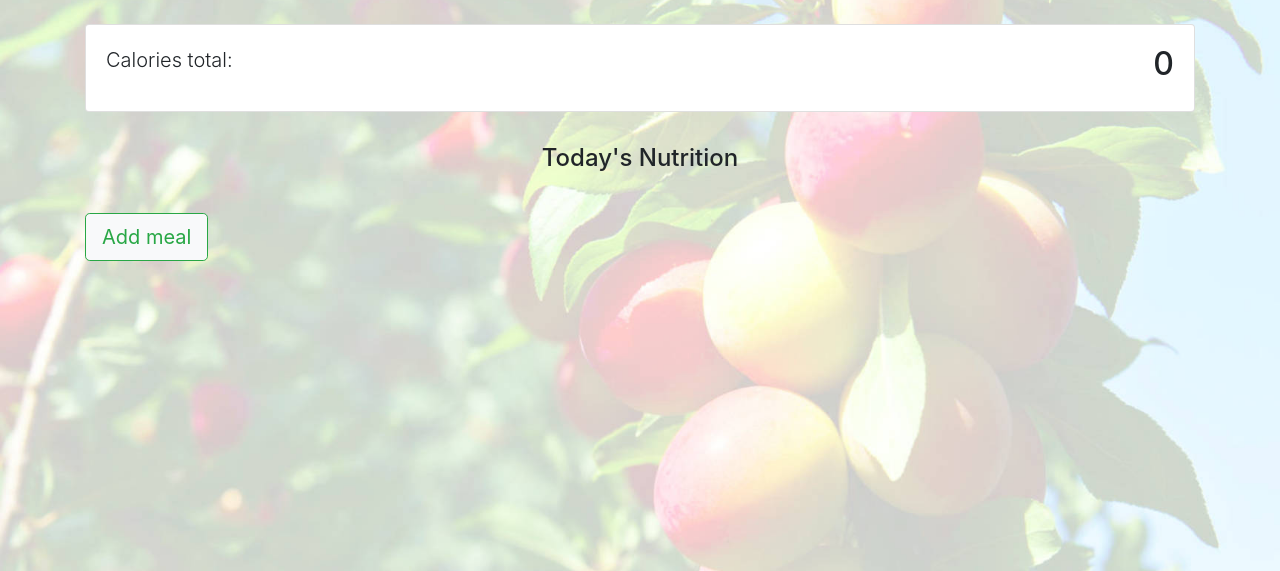
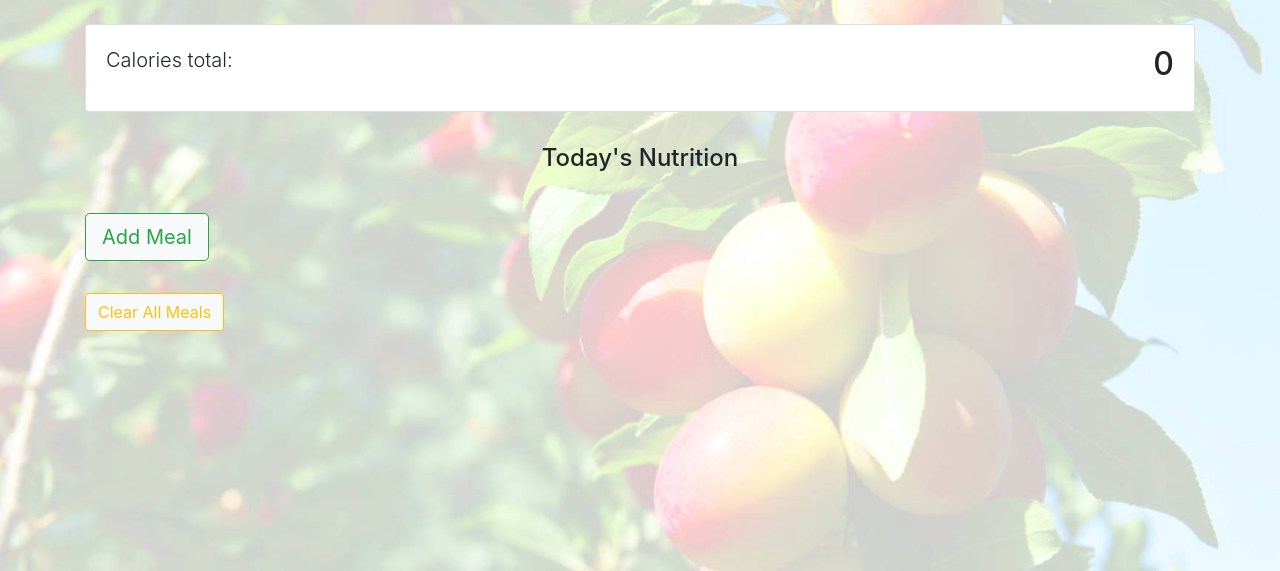
Before and after one commit to evmcodi/PracticalPythonData-CentricDevelopment-MilestoneProject3, a Flask app: page / in a window 1280 px wide. Shown: the part 56-627 px from the top of the page. Run offline with Flask 2, Linux system fonts and the light colour scheme; some libraries are stand-ins or nearby versions.

Commit message:
feat: Add a 'clear all meals' button to allow user to remove all meals from daily nutrition page.

```diff
--- a/static/css/style.css
+++ b/static/css/style.css
@@ -8,6 +8,10 @@ body {
 }
 
 #add-food-today {
+    margin-top: 2rem;
+}
+
+#clear-all-meals {
     margin-top: 2rem;
 }
 
--- a/static/js/dailynutrition.js
+++ b/static/js/dailynutrition.js
@@ -55,3 +55,35 @@ function retrieveMeals() {
 
 
 }
+
+
+function clearAllMeals() {
+
+        // Clear the total calorie variable
+        total_calories = 0;
+
+
+        // Delete the localStorage items
+        // get the current meal_counter value
+        var curr_meal_counter = localStorage.getItem("meal_counter");
+        var meal_counter_int = parseInt(curr_meal_counter);
+
+
+        for (let i = 1; i <= meal_counter_int; i++) {
+
+            // Create a string that can be used to address the corresponding localStorage key.
+            let meal_id = "meal" + i;
+            // Delete the meal from localStorage
+            localStorage.removeItem(meal_id);
+
+        }
+
+
+        // Remove the meal_counter from localStorage
+        localStorage.removeItem("meal_counter")
+
+
+        // Refresh the page with new null values
+        retrieveMeals();
+
+}
--- a/templates/foods.html
+++ b/templates/foods.html
@@ -153,9 +153,7 @@ active
 <div id="addedmeal_toast" class="toast" data-delay="5000" role="alert" aria-live="assertive" aria-atomic="true"
     style="position: absolute; bottom: 1rem; right: 1rem;">
     <div class="toast-header">
-        <!-- <img src="..." class="rounded mr-2" alt="..."> -->
         <strong class="mr-auto">Meal Added!</strong>
-        <small>11 mins ago</small>
         <button type="button" class="ml-2 mb-1 close" data-dismiss="toast" aria-label="Close">
             <span aria-hidden="true">&times;</span>
         </button>
--- a/templates/today.html
+++ b/templates/today.html
@@ -20,45 +20,22 @@ active
     <!-- <h2 id="today-heading">Today's nutrition</h2> -->
     <p id="today-heading" class="h4 text-center">Today's Nutrition</p>
 
-    <div >
+    <div>
         <ul id="dailynutritionlist" class="list-group">
 
         </ul>
 
     </div>
-    <!-- <ul class="list-group">
 
-        <li class="list-group-item">
-            <div class="d-flex">
-                <div class="p-2">Porridge</div>
-                <div class="p-2"> - </div>
-                <div class="p-2">150g</div>
-                <div class="ml-auto p-2">552 cal</div>
-            </div>
-        </li>
+    <div>
+        <a href="{{url_for('get_foods')}}" role="button" class="btn btn-outline-success bg-light btn-lg"
+            id="add-food-today">Add Meal</a>
+    </div>
 
-        <li class="list-group-item">
-            <div class="d-flex">
-                <div class="p-2">Apple</div>
-                <div class="p-2"> - </div>
-                <div class="p-2">100g</div>
-                <div class="ml-auto p-2">150 cal</div>
-            </div>
-        </li>
-
-        <li class="list-group-item">
-            <div class="d-flex">
-                <div class="p-2 lead">Pasta</div>
-                <div class="p-2"> - </div>
-                <div class="p-2">100g</div>
-                <div class="ml-auto p-2">356 cal</div>
-            </div>
-        </li>
-    </ul> -->
-
-    <a href="{{url_for('get_foods')}}" role="button" class="btn btn-outline-success bg-light btn-lg"
-        id="add-food-today">Add meal</a>
-
+    <div>
+        <button role="button" class="btn btn-outline-warning bg-light" id="clear-all-meals"
+            onclick="clearAllMeals()">Clear All Meals</button>
+    </div>
 
 
 </div>
```
